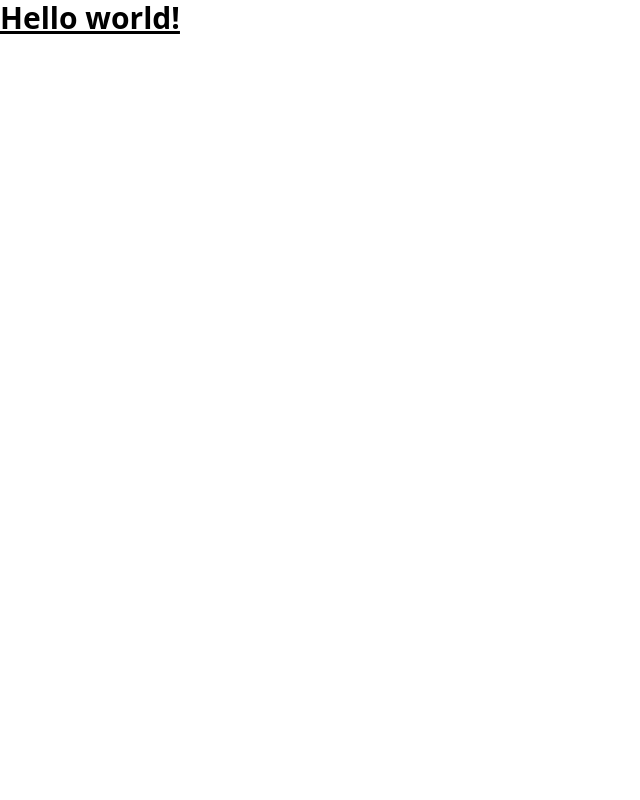
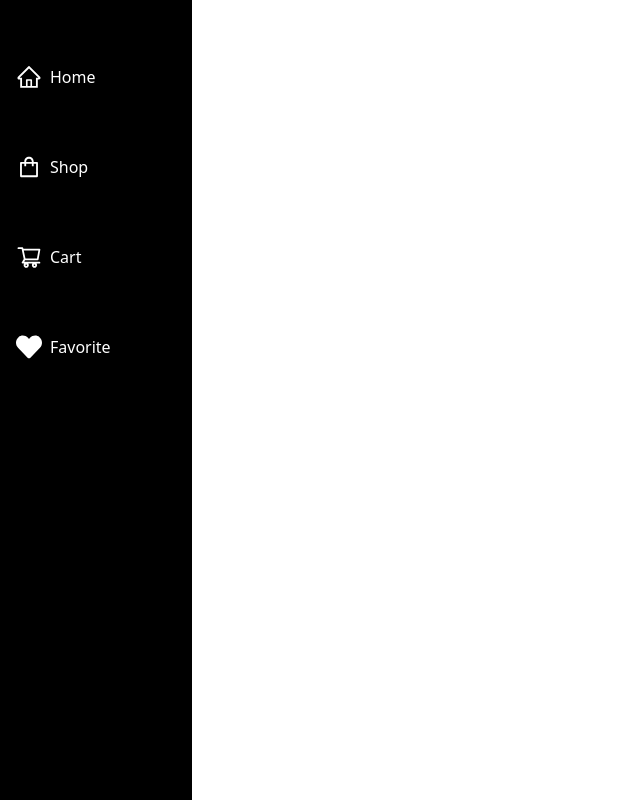
Before and after one commit to jaypatel125/ecommerce-frontend, a React (Vite) app: page / in a window 1280 px wide. Shown: the whole page, without its empty margins (0-640 px from the left). Built offline with nearby package versions, Linux system fonts and the light colour scheme.

Commit message:
added navigation bar

```diff
--- a/src/App.jsx
+++ b/src/App.jsx
@@ -1,7 +1,19 @@
 import { useState } from "react";
+import { Outlet } from "react-router-dom";
+import Navigation from "./pages/Auth/Navigation";
+import { ToastContainer } from "react-toastify";
+import "react-toastify/dist/ReactToastify.css";
 
 function App() {
-  return <h1 className="text-3xl font-bold underline">Hello world!</h1>;
+  return (
+    <>
+      <ToastContainer />
+      <Navigation />
+      <main className="py-3">
+        <Outlet />
+      </main>
+    </>
+  );
 }
 
 export default App;
--- a/src/main.jsx
+++ b/src/main.jsx
@@ -2,9 +2,13 @@
 import ReactDOM from "react-dom/client";
 import App from "./App.jsx";
 import "./index.css";
+import { Route, RouterProvider, createRoutesFromElements } from "react-router";
+import { createBrowserRouter } from "react-router-dom";
+
+const router = createBrowserRouter(
+  createRoutesFromElements(<Route path="/" element={<App />} />)
+);
 
 ReactDOM.createRoot(document.getElementById("root")).render(
-  <React.StrictMode>
-    <App />
-  </React.StrictMode>
+  <RouterProvider router={router} />
 );
--- /dev/null
+++ b/src/pages/Auth/Navigation.css
@@ -0,0 +1,36 @@
+#navigation-container {
+  width: 6%;
+  transition: width 0.3s ease-in-out;
+  overflow: hidden; /* Hide overflowing content during transition */
+}
+
+#navigation-container:hover {
+  width: 15%;
+}
+
+/* Initially hide nav-item-name */
+.nav-item-name {
+  display: none;
+  transition: opacity 0.2s ease-in-out; /* Add opacity transition */
+}
+
+#navigation-container:hover .nav-item-name {
+  display: block;
+  opacity: 1;
+}
+
+.search-input {
+  display: none;
+  opacity: 0;
+  transition: opacity 0.2s ease-in-out; /* Add opacity transition */
+}
+
+#navigation-container:hover .search-input {
+  display: block;
+  opacity: 1;
+}
+
+#navigation-container:hover .search-icon {
+  display: none;
+  transition: opacity 0.2s ease-in-out; /* Add opacity transition */
+}
--- /dev/null
+++ b/src/pages/Auth/Navigation.jsx
@@ -0,0 +1,76 @@
+import { useState } from "react";
+import {
+  AiOutlineHome,
+  AiOutlineShopping,
+  AiOutlineLogin,
+  AiOutlineUserAdd,
+  AiOutlineShoppingCart,
+} from "react-icons/ai";
+import { FaHeart } from "react-icons/fa";
+import { Link } from "react-router-dom";
+import { useNavigate } from "react-router-dom";
+import "./Navigation.css";
+
+const Navigation = () => {
+  const [dropdownOpen, setDropdownOpen] = useState(false);
+  const [showSidebar, setShowSidebar] = useState(false);
+
+  const toggleDropdown = () => {
+    setDropdown(!dropdownOpen);
+  };
+
+  const toggleSidebar = () => {
+    setShowSidebar(!showsidebar);
+  };
+
+  const closeSidebar = () => {
+    setShowSidebar(false);
+  };
+
+  return (
+    <div
+      style={{ zIndex: 999 }}
+      className={`${
+        showSidebar ? "hidden" : "flex"
+      } xl:flex lg:flex md:hidden sm:hidden flex-col justify-between p-4 text-white bg-black w-[4%] hover:w-[15%] h-[100vh] fixed`}
+      id="navigation-container"
+    >
+      <div className="flex flex-col justify-center space-y-4">
+        <Link
+          to="/"
+          className="flex items-center transition-transform transform hover:translate-x-2"
+        >
+          <AiOutlineHome className="mr-2 mt-[3rem]" size={26} />
+          <span className="hidden nav-item-name mt-[3rem]">Home</span>
+          {""}
+        </Link>
+        <Link
+          to="/shop"
+          className="flex items-center transition-transform transform hover:translate-x-2"
+        >
+          <AiOutlineShopping className="mr-2 mt-[3rem]" size={26} />
+          <span className="hidden nav-item-name mt-[3rem]">Shop</span>
+          {""}
+        </Link>
+        <Link
+          to="/cart"
+          className="flex items-center transition-transform transform hover:translate-x-2"
+        >
+          <AiOutlineShoppingCart className="mr-2 mt-[3rem]" size={26} />
+          <span className="hidden nav-item-name mt-[3rem]">Cart</span>
+          {""}
+        </Link>
+        <Link
+          to="/favorite"
+          className="flex items-center transition-transform transform hover:translate-x-2"
+        >
+          <FaHeart className="mr-2 mt-[3rem]" size={26} />
+          <span className="hidden nav-item-name mt-[3rem]">Favorite</span>
+          {""}
+        </Link>
+      </div>
+    </div>
+  );
+};
+
+export default Navigation;
```
